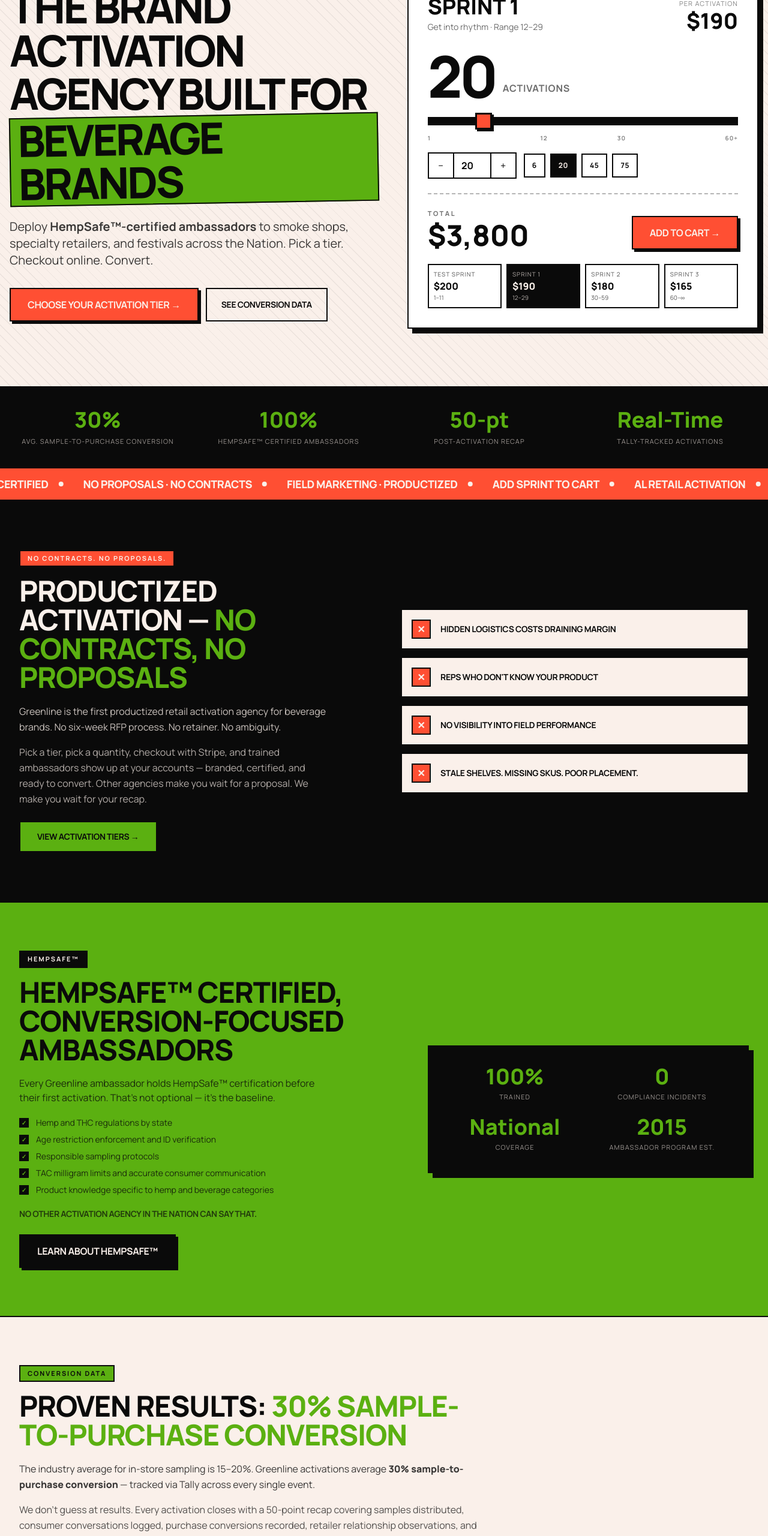
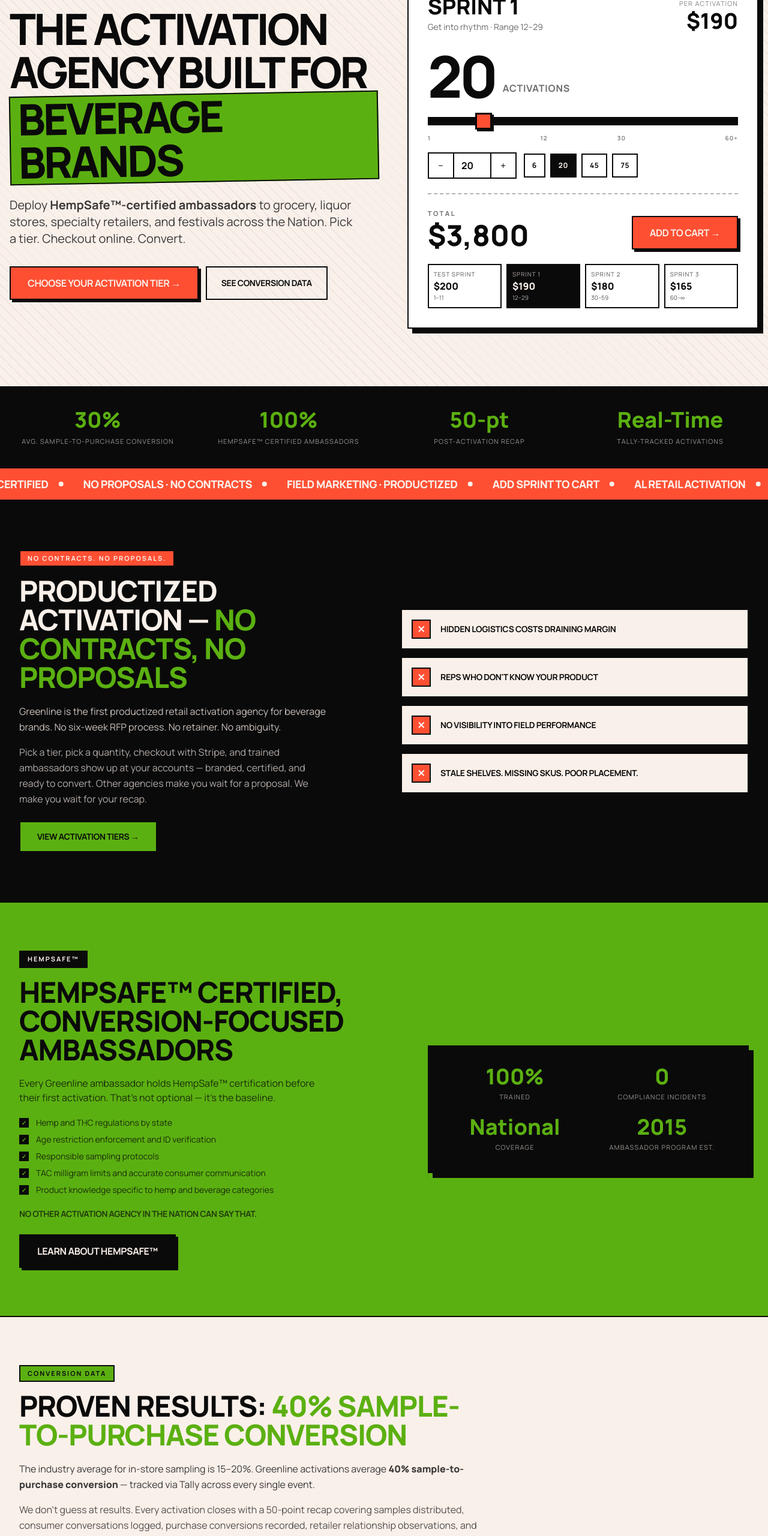
Before and after one commit to hempsafe18/greenline-activations-website, a Next.js app in the folder greenline-website/: page / in a window 1280 px wide. Shown: the part 234-2795 px from the top of the page at 60% size. Built offline with nearby package versions, Linux system fonts and the light colour scheme; a web font is replaced by a local one.

Commit message:
Update conversion rates from 30% to 40%

```diff
--- a/greenline-website/app/page.tsx
+++ b/greenline-website/app/page.tsx
@@ -9,11 +9,11 @@ import { JsonLd } from "@/components/JsonLd";
 export const metadata: Metadata = {
   title: "Greenline Activations | Brand Activation Agency for Beverage & Hemp Brands",
   description:
-    "Greenline Activations deploys HempSafe-certified brand ambassadors for hemp, THC, and adult beverage brands. Pick your tier, checkout online, and ship trained staff to National retail — no contracts, no proposals. 30% avg. sample-to-purchase conversion.",
+    "Greenline Activations deploys HempSafe-certified brand ambassadors for hemp, THC, and adult beverage brands. Pick your tier, checkout online, and ship trained staff to National retail — no contracts, no proposals. 40% avg. sample-to-purchase conversion.",
   openGraph: {
     title: "Greenline Activations | Brand Activation Agency for Beverage & Hemp Brands",
     description:
-      "HempSafe-certified brand activation staff for hemp, THC, and adult beverage brands. Book online, no contracts. 30% avg. sample-to-purchase conversion.",
+      "HempSafe-certified brand activation staff for hemp, THC, and adult beverage brands. Book online, no contracts. 40% avg. sample-to-purchase conversion.",
     url: "https://www.greenlineactivations.com/",
     siteName: "Greenline Activations",
     type: "website",
@@ -122,14 +122,14 @@ export default function HomePage() {
           <div className="grid lg:grid-cols-[1.05fr,1fr] gap-12 items-center">
             <div>
               <span className="tag-street">National · Hemp + Functional Beverage</span>
-              <h1 className="mt-6 font-display font-black uppercase leading-[0.88] tracking-tighter text-ink text-[40px] sm:text-5xl lg:text-[72px]">
-                The Brand Activation Agency Built for{" "}
+              <h1 className="mt-6 font-display font-black uppercase leading-[0.88] tracking-tighter text-ink text-[30px] sm:text-5xl lg:text-[72px]">
+                The Activation Agency Built for{" "}
                 <span className="bg-canopy border-2 border-ink inline-block px-3 -rotate-1">
                   Beverage Brands
                 </span>
               </h1>
               <p className="mt-6 max-w-xl text-lg md:text-xl leading-relaxed text-ink/80">
-                Deploy <span className="font-display font-bold">HempSafe™-certified ambassadors</span> to smoke shops,
+                Deploy <span className="font-display font-bold">HempSafe™-certified ambassadors</span> to grocery, liquor stores,
                 specialty retailers, and festivals across the Nation. Pick a tier. Checkout online. Convert.
               </p>
               <div className="mt-8 flex flex-wrap gap-3">
@@ -266,11 +266,11 @@ export default function HomePage() {
             <span className="tag">Conversion Data</span>
             <h2 className="mt-4 font-display font-black uppercase text-ink text-4xl md:text-5xl leading-[0.95] tracking-tight">
               Proven Results:{" "}
-              <span className="text-canopy">30% Sample-to-Purchase Conversion</span>
+              <span className="text-canopy">40% Sample-to-Purchase Conversion</span>
             </h2>
             <p className="mt-5 text-ink/80 leading-relaxed">
               The industry average for in-store sampling is 15–20%. Greenline activations average{" "}
-              <strong className="font-display font-black">30% sample-to-purchase conversion</strong> — tracked via Tally across every single event.
+              <strong className="font-display font-black">40% sample-to-purchase conversion</strong> — tracked via Tally across every single event.
             </p>
             <p className="mt-4 text-ink/70 leading-relaxed">
               We don't guess at results. Every activation closes with a 50-point recap covering samples distributed, consumer conversations logged, purchase conversions recorded, retailer relationship observations, and next-step recommendations.
```
